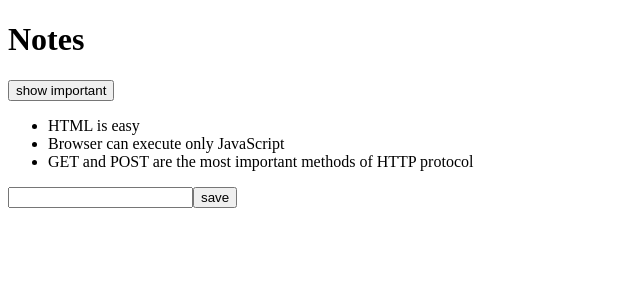
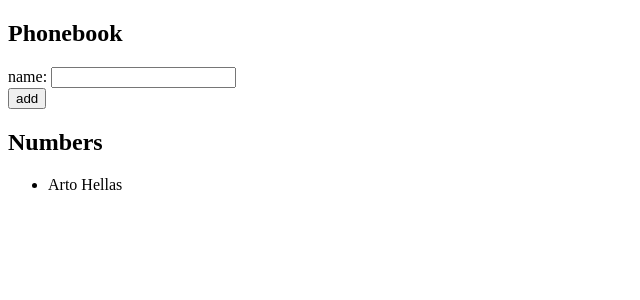
Before and after one commit to nahiaraadrover/Bootcamp-FS, a React (Create React App) app: page / in a window 1280 px wide. Shown: the top 300 px of the page, without its empty margins (0-640 px from the left). Built offline with nearby package versions, Linux system fonts and the light colour scheme.

Commit message:
Ej 2.6 Agenda

```diff
--- a/src/Clase4.js
+++ b/src/Clase4.js
@@ -1,6 +1,7 @@
 import { useState } from 'react'
-import Note from './components/note'
+//import Note from './components/note'
 
+/*
 const App = (props) => {
   const [notes, setNotes] = useState(props.notes)
   const [newNote, setNewNote] = useState('')
@@ -44,5 +45,51 @@ const App = (props) => {
     </div>
   )
 }
+*/
+
+/*2.6: La Agenda Telefónica Paso 1
+Creemos una agenda telefónica sencilla. En esta parte solo agregaremos nombres a la agenda.
+Comencemos por implementar la adición de una persona a la agenda.
+*/
+const App = () => {
+  const [persons, setPersons] = useState([
+    { name: 'Arto Hellas' }
+  ])
+  const [newName, setNewName] = useState('')
+
+  const handleNameChange = (event) => {
+    setNewName(event.target.value)
+  }
+
+  const addPerson = (event) => {
+    event.preventDefault() // evita que recargue la página
+    const newPerson = { name: newName }
+    setPersons(persons.concat(newPerson)) // agrega al array
+    setNewName('') // limpia el input
+  }
+
+  return (
+    <div>
+      <h2>Phonebook</h2>
+      <form onSubmit={addPerson}>
+        <div>
+          name: <input
+                  value={newName}
+                  onChange={handleNameChange}
+                />
+        </div>
+        <div>
+          <button type="submit">add</button>
+        </div>
+      </form>
+      <h2>Numbers</h2>
+      <ul>
+        {persons.map((person, i) =>
+          <li key={i}>{person.name}</li>
+        )}
+      </ul>
+    </div>
+  )
+}
 
 export default App
```
